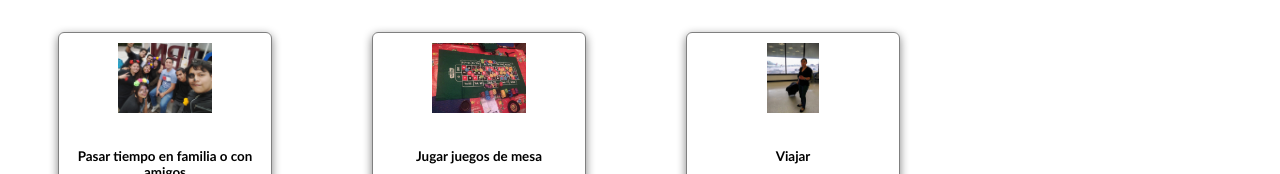
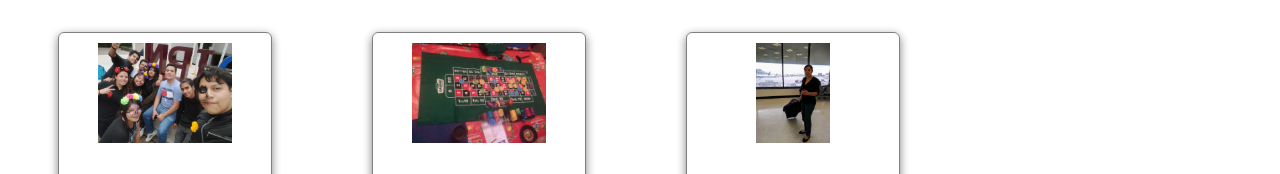
Before and after one commit to bcris-chavez/Bianca-CV, a plain HTML site: page index.html in a window 1280 px wide. Shown: the part 778-952 px from the top of the page. Drawn offline with Linux system fonts and the light colour scheme; a script that the page names is missing.

Commit message:
img sizes

```diff
--- a/index.html
+++ b/index.html
@@ -82,15 +82,15 @@
       <div style="clear: both;"></div>
       <div class="all_hobbies">
         <div class="hobbie">
-          <img src="./images/friends.jpeg"/>
+          <img src="./images/friends.jpeg" height="115px"/>
           <h6>Pasar tiempo en familia o con amigos</h6>
         </div>
         <div class="hobbie">
-          <img src="./images/games.jpeg"/>
+          <img src="./images/games.jpeg" height="115px"/>
           <h6>Jugar juegos de mesa</h6>
         </div>
         <div class="hobbie">
-          <img src="./images/travel.jpeg"/>
+          <img src="./images/travel.jpeg" height="115px"/>
           <h6>Viajar</h6>
         </div>
       </div>
--- a/style.css
+++ b/style.css
@@ -188,7 +188,7 @@ h2 {
 }
 
 .hobbie img {
-  height: 70px;
+  height: 100px;
   align-items: center;
 }
 
```
